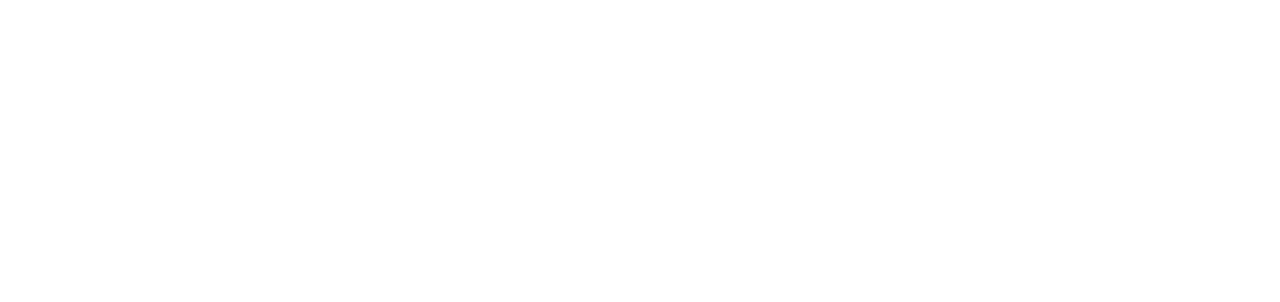
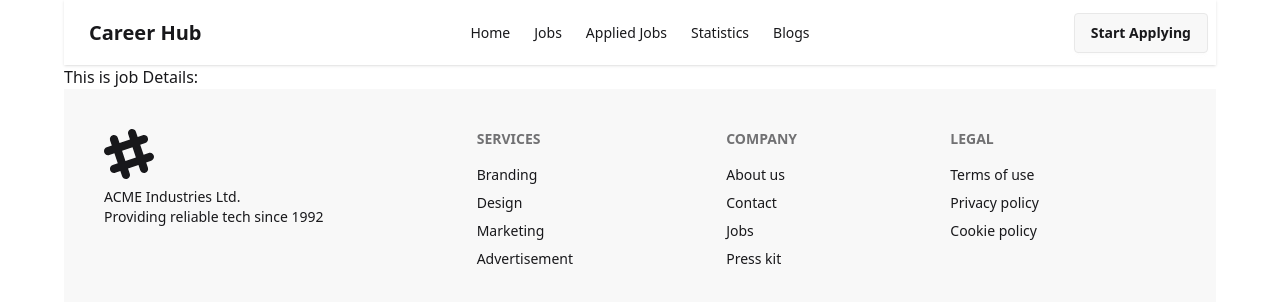
Before and after one commit to ShakirEvan3070/React-Router-WithTailwind, a React (Vite) app: page /job/1 in a window 1280 px wide. Before the commit this address had no page. Shown: the top 302 px of the page. Built offline with nearby package versions, Linux system fonts and the light colour scheme.

Commit message:
view detail part working

```diff
--- a/src/components/Job/Job.jsx
+++ b/src/components/Job/Job.jsx
@@ -1,7 +1,8 @@
 import { FaLocationDot } from "react-icons/fa6";
 import { FaDollarSign } from "react-icons/fa";
+import { Link } from "react-router-dom";
 const Job = ({ job }) => {
-  const { logo ,job_title,company_name,remote_or_onsite,location,job_type,salary} = job;
+  const { id,logo,job_title,company_name,remote_or_onsite,location,job_type,salary} = job;
   return (
     <div className="card bg-base-100 shadow-sm">
       <figure>
@@ -28,7 +29,9 @@
       </div>
 
         <div className="card-actions justify-end">
+        <Link to={`/job/${id}`}>
           <button className="btn btn-primary">View Details</button>
+        </Link>
         </div>
       </div>
     </div>
--- /dev/null
+++ b/src/components/JobDetails/JobDetails.jsx
@@ -0,0 +1,9 @@
+const JobDetails = () => {
+    return (
+        <div>
+            <h2>This is job Details: </h2>
+        </div>
+    );
+};
+
+export default JobDetails;
--- a/src/main.jsx
+++ b/src/main.jsx
@@ -10,6 +10,7 @@
 import Home from './components/Home/Home';
 import AppliedJobs from './components/AppliedJobs/AppliedJobs';
 import ErrorPage from './components/ErrorPage/ErrorPage';
+import JobDetails from './components/JobDetails/JobDetails';
 
 const router = createBrowserRouter([
   {
@@ -24,6 +25,10 @@
       {
         path: "/applied",
         element: <AppliedJobs></AppliedJobs>
+      },
+      {
+        path: "/job/:id",
+        element:<JobDetails></JobDetails>
       }
     ]
   },
```
